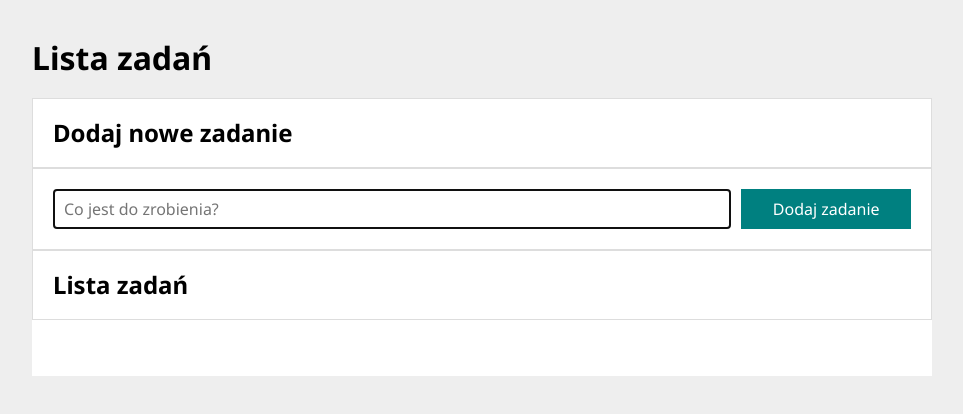
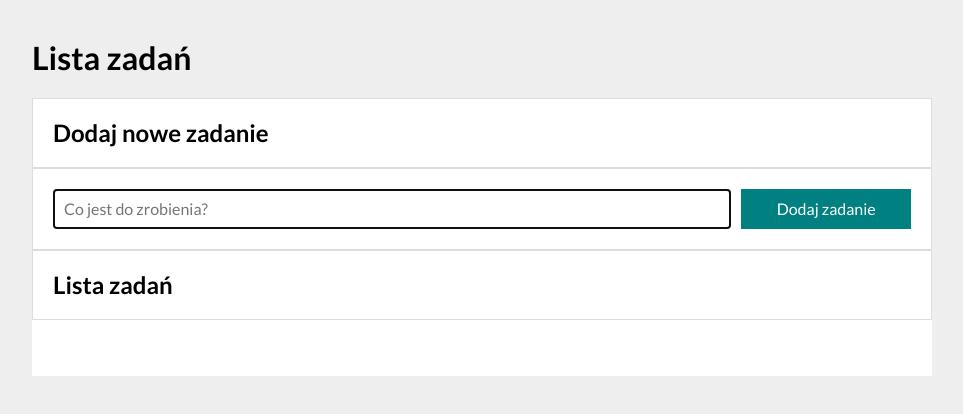
Before and after one commit to wknott/to-do-list, a plain HTML site: page index.html in a window 1280 px wide. Shown: the whole page, without its empty margins (158-1121 px from the left). Drawn offline with nearby package versions, Linux system fonts and the light colour scheme.

Commit message:
changed font

```diff
--- a/css/style.css
+++ b/css/style.css
@@ -7,7 +7,7 @@ html {
   box-sizing: inherit;
 }
 .body {
-  font-family: "Noto Sans", sans-serif;
+  font-family: "Lato", sans-serif;
   background-color: #eee;
   max-width: 900px;
   margin: 0 auto;
--- a/index.html
+++ b/index.html
@@ -16,7 +16,7 @@
     <link href="css/list.css" rel="stylesheet" />
 
     <link
-      href="https://fonts.googleapis.com/css2?family=Noto+Sans:wght@400;700&display=swap"
+      href="https://fonts.googleapis.com/css2?family=Lato:wght@400;700&display=swap"
       rel="stylesheet"
     />
     <script defer src="js/script.js"></script>
```
